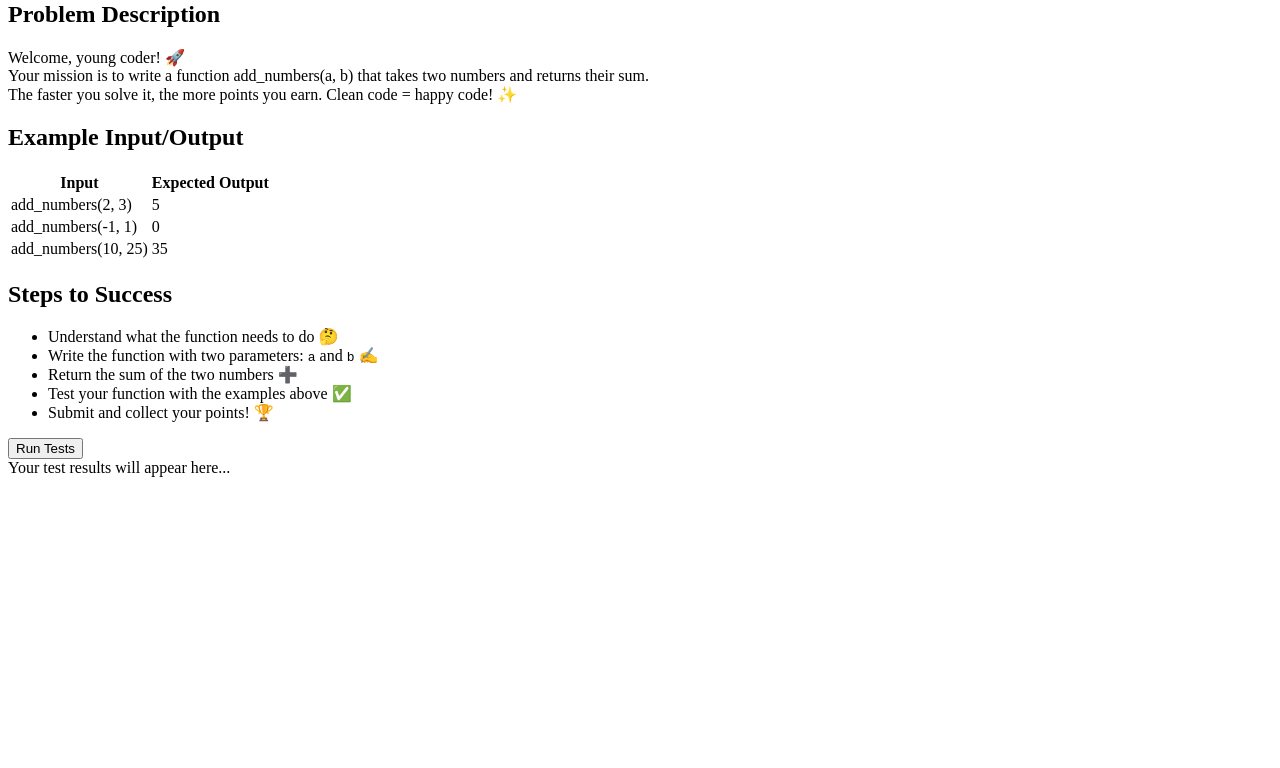
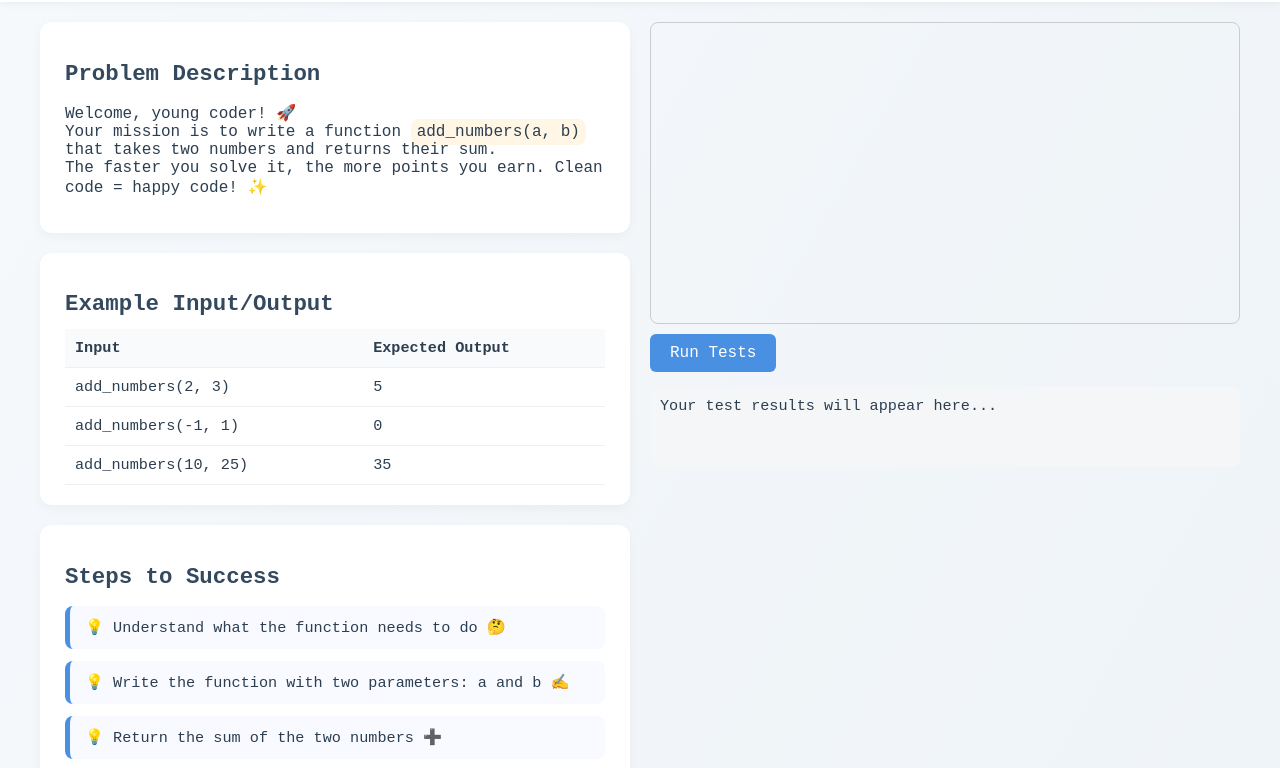
Before and after one commit to stevenking3654/stevenking3654.github.io, a plain HTML site: page lw-embed/embed.html in a window 1280 px wide. Shown: the part 64-832 px from the top of the page. Before the commit the page ends 800 px from the top, so only its background shows below. Drawn offline with Linux system fonts and the light colour scheme.

Commit message:
Update embed.html

```diff
--- a/lw-embed/embed.html
+++ b/lw-embed/embed.html
@@ -1,4 +1,4 @@
-<link href="styles.css rel="stylesheet" />
+<link href="styles.css" rel="stylesheet" />
 <script src="pyodide.js"></script>
 
 <div class="header">
```
